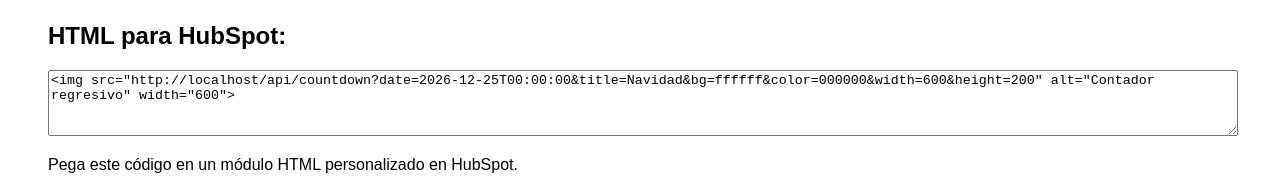
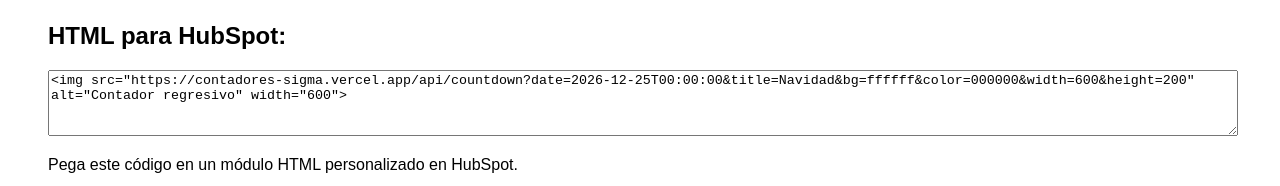
Before and after one commit to EA-UC-NLC/contadores, a Next.js app: page / in a window 1280 px wide. Shown: the part 688-874 px from the top of the page. Built offline with nearby package versions, Linux system fonts and the light colour scheme.

Commit message:
Fix: static preview and snippet for HubSpot, no client code

```diff
--- a/app/page.tsx
+++ b/app/page.tsx
@@ -1,9 +1,6 @@
 export default function Page() {
   const url =
-    typeof window !== 'undefined'
-      ? window.location.origin +
-        '/api/countdown?date=2026-12-25T00:00:00&title=Navidad&bg=ffffff&color=000000&width=600&height=200'
-      : '/api/countdown?date=2026-12-25T00:00:00&title=Navidad&bg=ffffff&color=000000&width=600&height=200';
+    'https://contadores-sigma.vercel.app/api/countdown?date=2026-12-25T00:00:00&title=Navidad&bg=ffffff&color=000000&width=600&height=200';
 
   const htmlSnippet = `<img src="${url}" alt="Contador regresivo" width="600">`;
 
```
